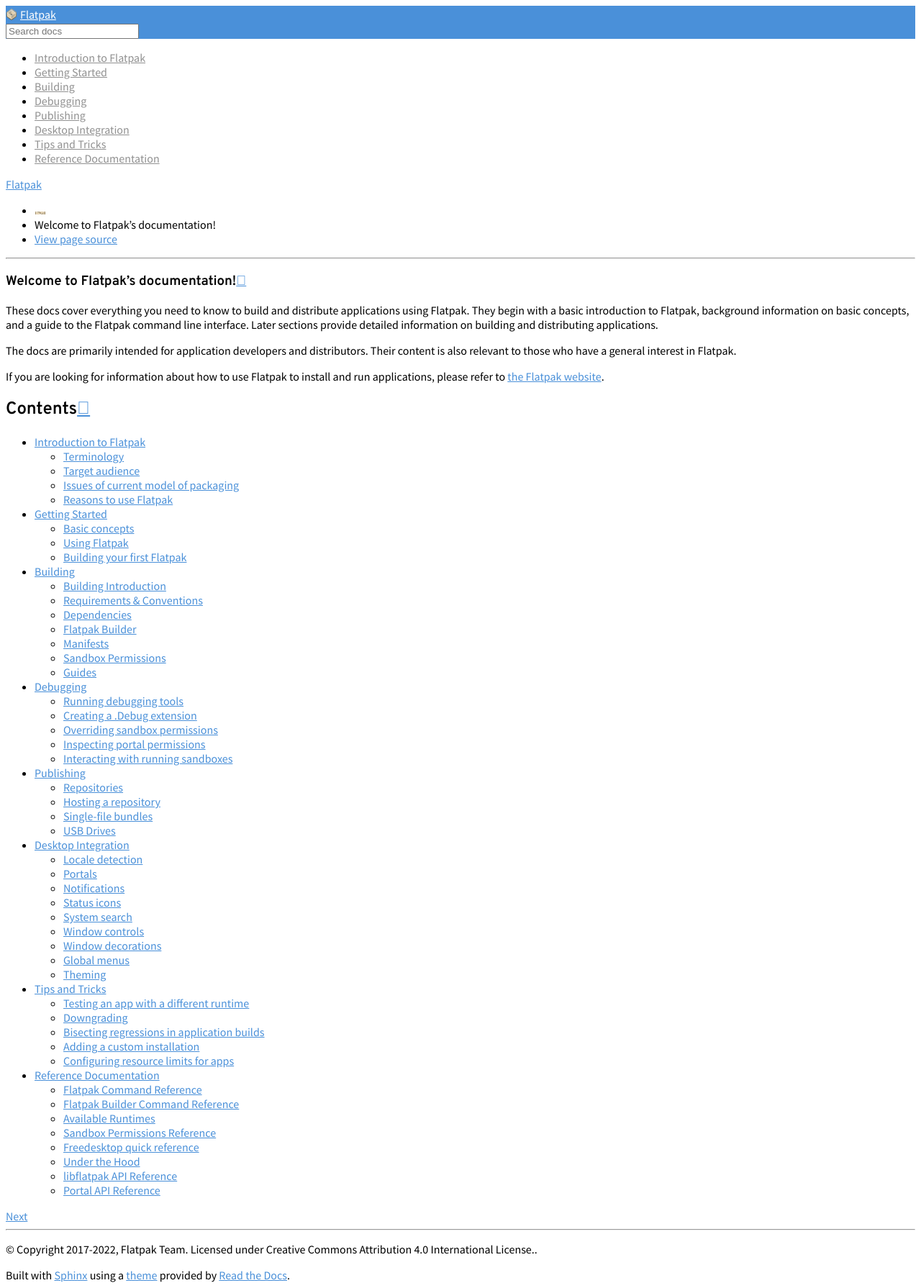
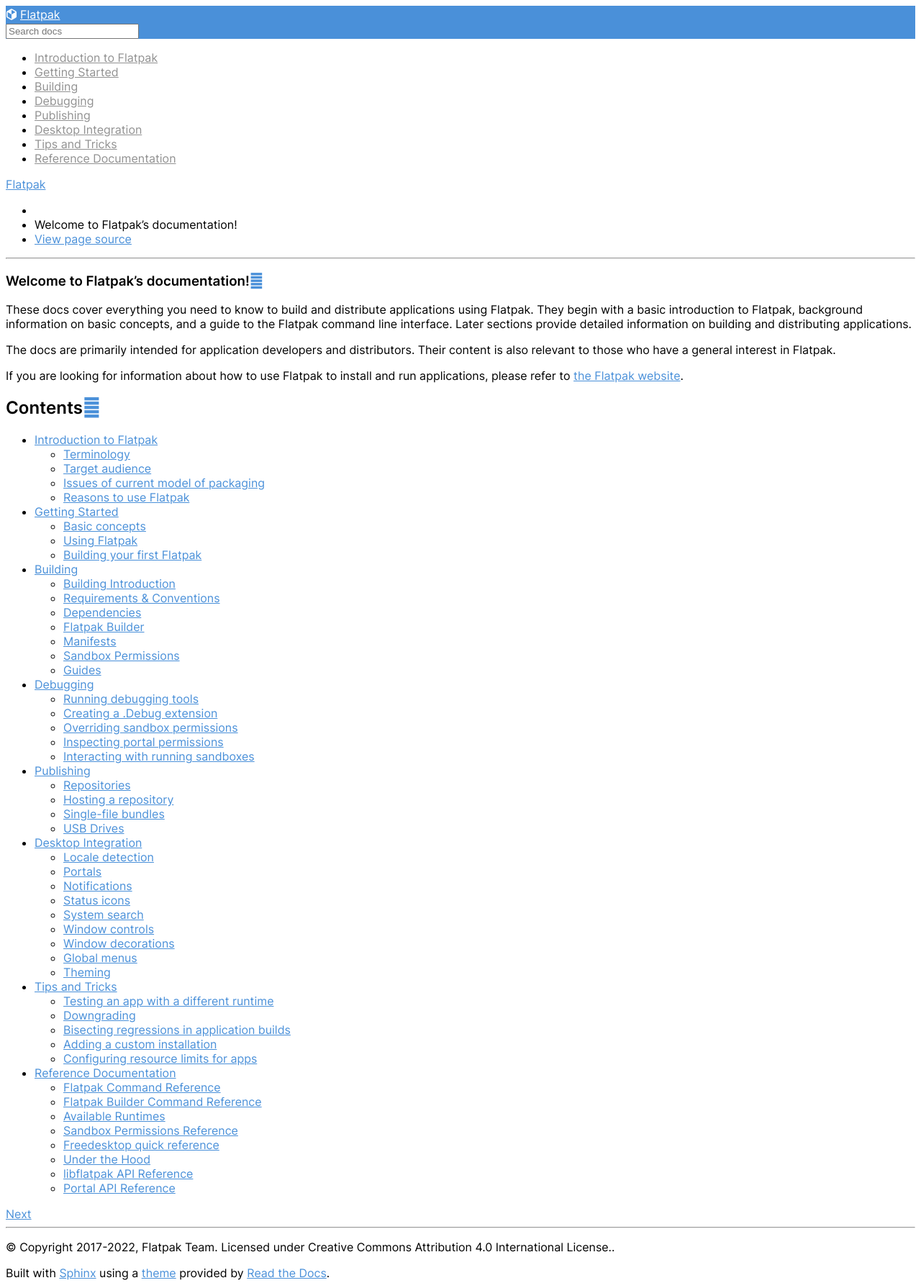
Before and after one commit to flatpak/flatpak-docs, a Sphinx documentation site: the page built from docs/index.rst, in a window 1280 px wide. Shown: the whole page at 72% size. Built offline with Sphinx 7.4.7 and the Read the Docs theme 2.0.0, drawn with Linux system fonts in a browser that asks for light colours.

Commit message:
update branding
- update fonts & images

See https://github.com/flatpak/flatpak.github.io/issues/537

```diff
--- a/docs/_static/theme_overrides.css
+++ b/docs/_static/theme_overrides.css
@@ -1,11 +1,20 @@
 /* GNOME Overrides */
 
+@font-face {
+  font-family: 'Inter';
+  font-weight: 100 900;
+  font-display: swap;
+  font-style: oblique 0deg 10deg;
+  src: url("Inter.var.woff2?v=3.19") format("woff2");
+}
+
+
 body {
-  font-family: "Source Sans Pro", sans-serif;
+  font-family: Inter, sans-serif;
 }
 
 h1, h2, h3, h4, h5, h6 {
-  font-family: "Overpass", sans-serif;
+  font-family: Inter, sans-serif;
   font-weight: 600;
 }
 
```
Also changed, not shown: docs/_static/Inter.var.woff2 (added), docs/_static/img/flatpak.png, docs/favicon.ico.
